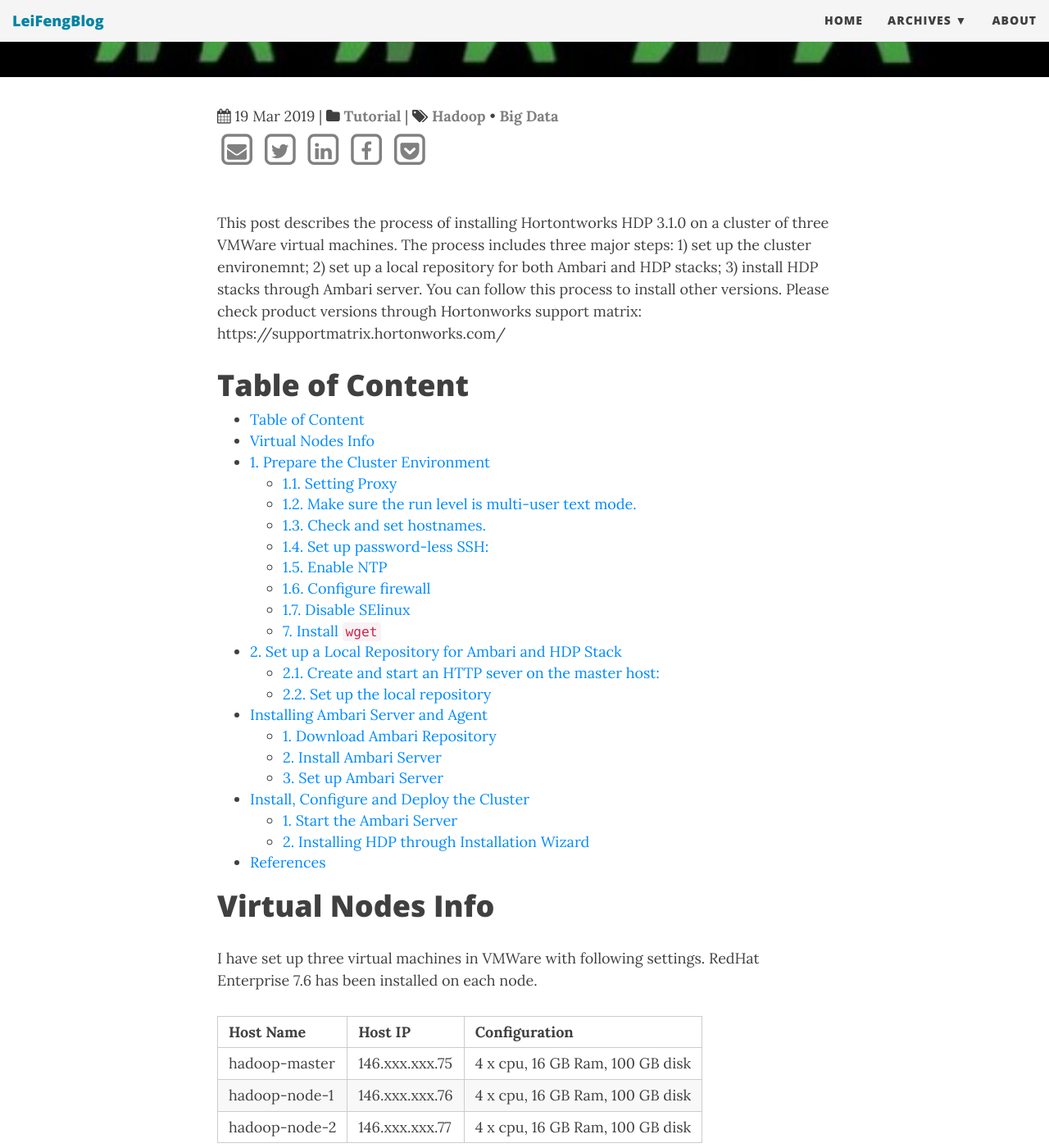
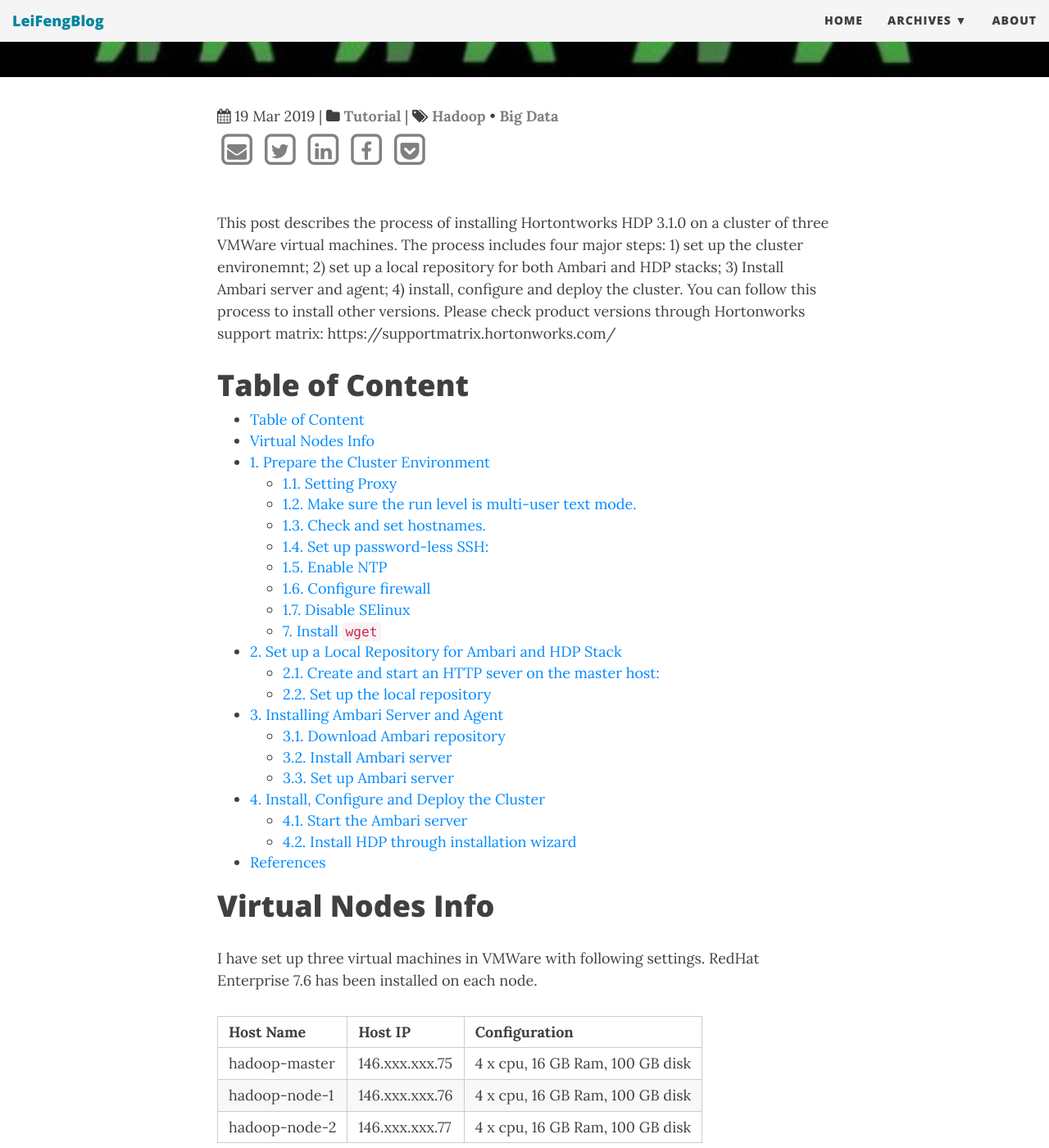
Before and after one commit to stonefl/stonefl.github.io, a Jekyll site: the page built from _posts/2019-03-19-install-hortonworks-hdp-3-1-0-on-cluster-of-vmware-virtual-machines.md, in a window 1280 px wide and 1400 px high, scrolled down 522 px. Shown: the whole window at 82% size. Built offline with Jekyll 4.4.1, drawn with Linux system fonts in a browser that asks for light colours; nearby versions of some CDN libraries; comment, search, counter and statistics services are not loaded; some of the changed text lies outside the part shown.

Commit message:
Update 2019-03-19-install-hortonworks-hdp-3-1-0-on-cluster-of-vmware-virtual-machines.md

````diff
--- a/_posts/2019-03-19-install-hortonworks-hdp-3-1-0-on-cluster-of-vmware-virtual-machines.md
+++ b/_posts/2019-03-19-install-hortonworks-hdp-3-1-0-on-cluster-of-vmware-virtual-machines.md
@@ -12,7 +12,7 @@
   - Hadoop
   - Big Data
 ---
-This post describes the process of installing Hortontworks HDP 3.1.0 on a cluster of three VMWare virtual machines. The process includes three major steps: 1) set up the cluster environemnt; 2) set up a local repository for both Ambari and HDP stacks; 3) install HDP stacks through Ambari server. You can follow this process to install other versions. Please check product versions through Hortonworks support matrix: https://supportmatrix.hortonworks.com/
+This post describes the process of installing Hortontworks HDP 3.1.0 on a cluster of three VMWare virtual machines. The process includes four major steps: 1) set up the cluster environemnt; 2) set up a local repository for both Ambari and HDP stacks; 3) Install Ambari server and agent; 4) install, configure and deploy the cluster. You can follow this process to install other versions. Please check product versions through Hortonworks support matrix: https://supportmatrix.hortonworks.com/
 
 
 
@@ -244,25 +244,27 @@
 * make sure you can browser in the web browser;
 * The path where you can see the `repodata` directory.
 
-# Installing Ambari Server and Agent
 
-## 1. Download Ambari Repository
+# 3. Installing Ambari Server and Agent
+
+## 3.1. Download Ambari repository
 
 - Login to the `hadoop-master` host as `root`
 - Check the repository URL from [Ambari Repository Links](https://docs.hortonworks.com/HDPDocuments/Ambari-2.7.3.0/bk_ambari-installation/content/ambari_repositories.html)
-- Download Ambari repository file to the directory`/etc/yum.repos.d/`, through following command:
+- Download Ambari repository file to the directory`/etc/yum.repos.d/`, through the following command:
 
 ```
-wget -nv http://public-repo-1.hortonworks.com/ambari/centos7/2.x/updates/2.7.3.0/ambari.repo -O /etc/yum.repos.d/ambari.repo
+	wget -nv http://public-repo-1.hortonworks.com/ambari/centos7/2.x/updates/2.7.3.0/ambari.repo -O 		/etc/yum.repos.d/ambari.repo
 ```
 
-- Edit the `ambari.repo` file and change the `baseurl` and `gpgkey` to the local repository obtained above.
+- Edit the `ambari.repo` file and change the `baseurl` and `gpgkey` to the local repository obtained in step 2.2.
 - Run `yum repolist` to confirm that the repository has been configured successfully. You should see `ambari-2.7.3.0-xxx` on the list.
-  See [Download Ambari Repository](https://docs.hortonworks.com/HDPDocuments/Ambari-2.7.3.0/bk_ambari-installation/content/download_the_ambari_repo_lnx7.html) for more information.
 
-## 2. Install Ambari Server
+See [Download Ambari Repository](https://docs.hortonworks.com/HDPDocuments/Ambari-2.7.3.0/bk_ambari-installation/content/download_the_ambari_repo_lnx7.html) for more information.
 
-Install the Ambari server on the master node through command:
+## 3.2. Install Ambari server
+
+Install Ambari server on the master node through command:
 
 ```
 yum install -y ambari-server
@@ -270,11 +272,12 @@
 
 See [Install Ambari Server](https://docs.hortonworks.com/HDPDocuments/Ambari-2.7.3.0/bk_ambari-installation/content/install-ambari-server-rhel7.html) for more information.
 
-## 3. Set up Ambari Server
+## 3.3. Set up Ambari server
 
 Set
 `-Dhttp.proxyHost=<yourProxyHost> -Dhttp.proxyPort=<yourProxyPort> -Dhttps.proxyHost=<yourProxyHost> -Dhttps.proxyPort=<yourProxyPort>`
 in the file `/var/lib/ambari-server/ambari-env.sh`
+
 Run following command on the Ambari server host to start the setup process:
 
 ```
@@ -283,28 +286,27 @@
 
 See [Set Up Ambari Server](https://docs.hortonworks.com/HDPDocuments/Ambari-2.7.3.0/bk_ambari-installation/content/set_up_the_ambari_server.html) for more information.
 
-# Install, Configure and Deploy the Cluster
+# 4. Install, Configure and Deploy the Cluster
 
-## 1. Start the Ambari Server
+## 4.1. Start the Ambari server
 
 ```
 ambari-server start
 ```
 
-After the server starts successfully, you can login to the server with default user/name `admin/admin` at:
-`http://146.xxx.xxx.75:8080/`
+After the server starts successfully, you can login to the server with default username/password `admin/admin` at: `http://146.xxx.xxx.75:8080/`
 
-## 2. Installing HDP through Installation Wizard
+## 4.2. Install HDP through installation wizard
 
 Follow the steps of the Wizard intall HDP:
 
-- Step 0 Get Started: give a name to your cluster, for example, `InfoSecHadoop`
+- Step 0 - Get Started: give a name to your cluster, for example, `InfoSecHadoop`
 
-- Step 1 Select Version: Select `HDP-3.1`, `Use Local Repository`. Delete all other OS, leave readhat7 only. Copy the Base URL to the places.
+- Step 1 - Select Version: select `HDP-3.1`, `Use Local Repository`. Delete all other OS, leave readhat7 only. Copy the local base URL to the places.
 
-- Step 2 Install Options:
+- Step 2 - Install Options:
 
-  ![step2.png](../img/post/Step2.JPG)
+  ![step2.png](/img/post/Step2.JPG)
 
 - Step 3 Confirm Hosts: it will automatically do the regiestration with the setting in Step 2.
 
````
Also changed, not shown: other parts of _posts/2019-03-19-install-hortonworks-hdp-3-1-0-on-cluster-of-vmware-virtual-machines.md (+1 -1 lines).
